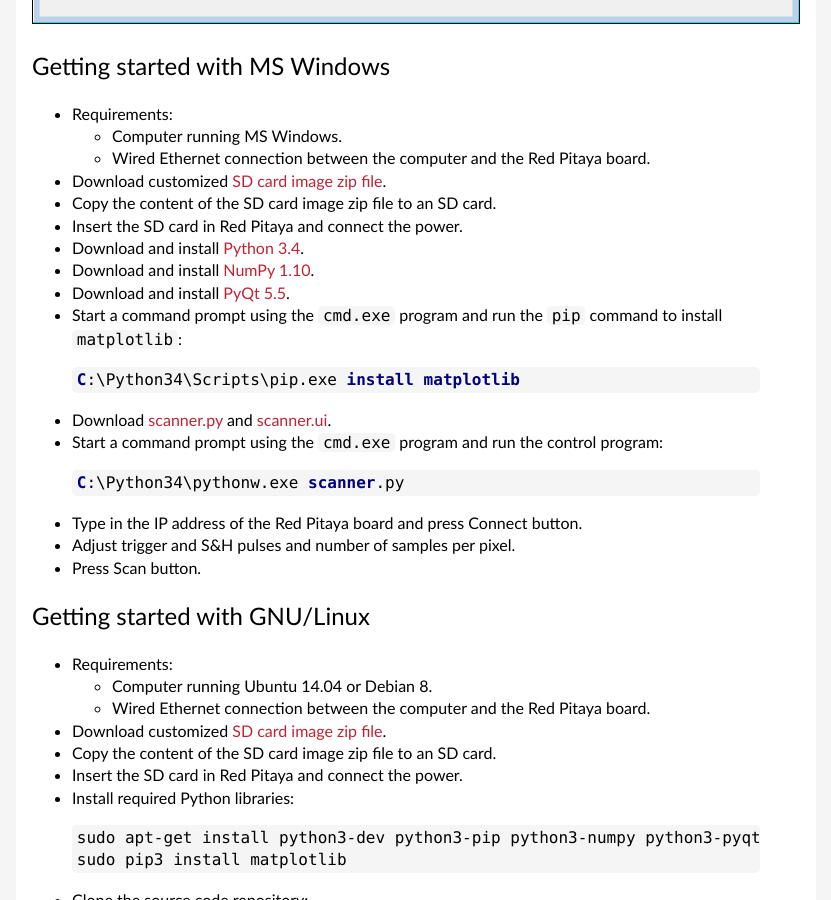
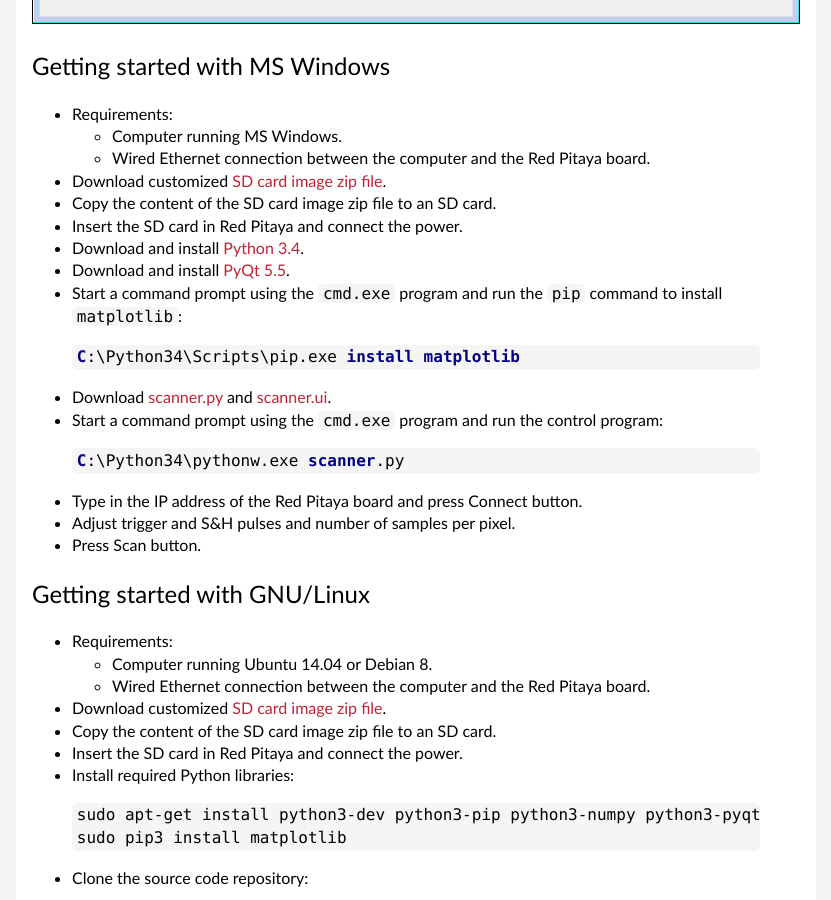
Before and after one commit to pavel-demin/red-pitaya-notes, a Jekyll site: the page built from scanner.md, in a window 1280 px wide and 900 px high, scrolled down 1600 px. Shown: the whole window, without its empty margins (224-1055 px from the left). Built offline with Jekyll 4.4.1, drawn with Linux system fonts in a browser that asks for light colours.

Commit message:
simplify getting started instructions in scanner

```diff
--- a/scanner.md
+++ b/scanner.md
@@ -48,7 +48,6 @@
  - Copy the content of the SD card image zip file to an SD card.
  - Insert the SD card in Red Pitaya and connect the power.
  - Download and install [Python 3.4](https://www.python.org/ftp/python/3.4.4/python-3.4.4.msi).
- - Download and install [NumPy 1.10](http://heanet.dl.sourceforge.net/project/numpy/NumPy/1.10.2/numpy-1.10.2-win32-superpack-python3.4.exe).
  - Download and install [PyQt 5.5](http://heanet.dl.sourceforge.net/project/pyqt/PyQt5/PyQt-5.5.1/PyQt5-5.5.1-gpl-Py3.4-Qt5.5.1-x32.exe).
  - Start a command prompt using the `cmd.exe` program and run the `pip` command to install `matplotlib`:
 {% highlight winbatch %}
```
